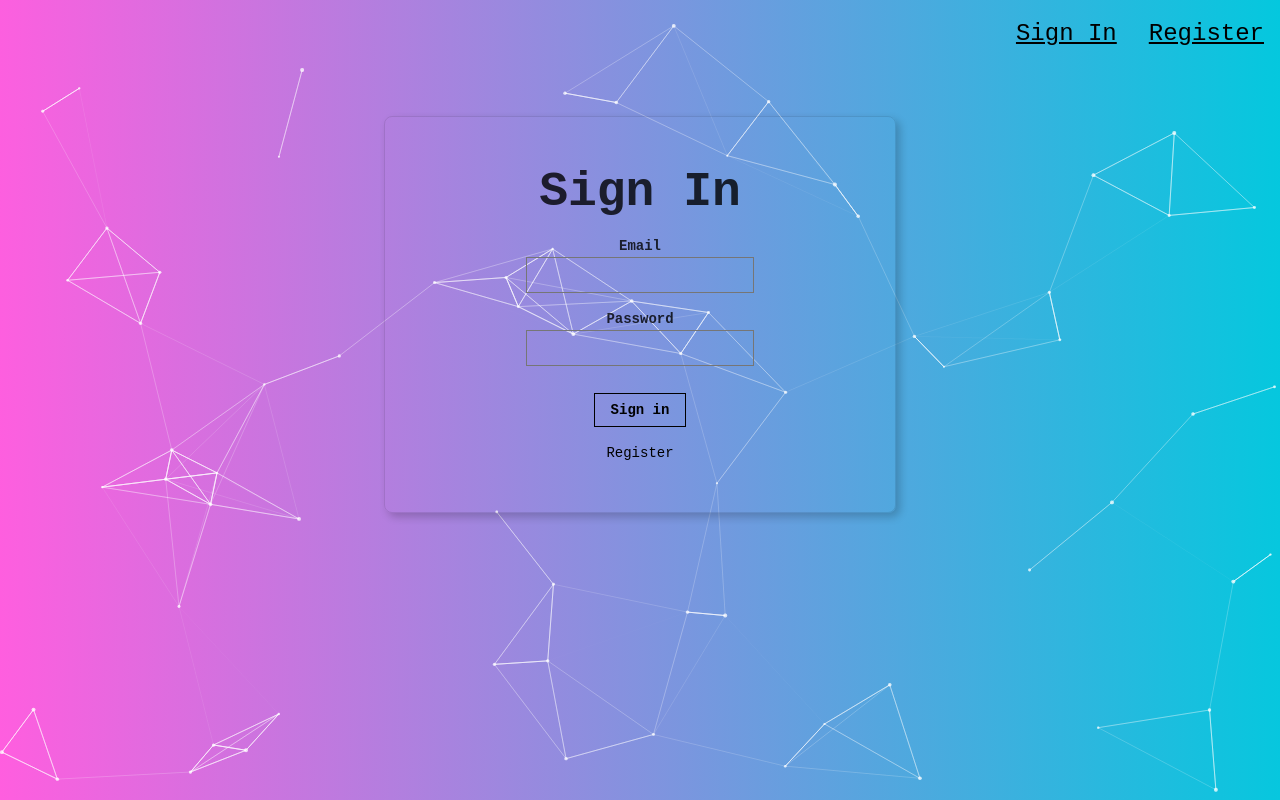
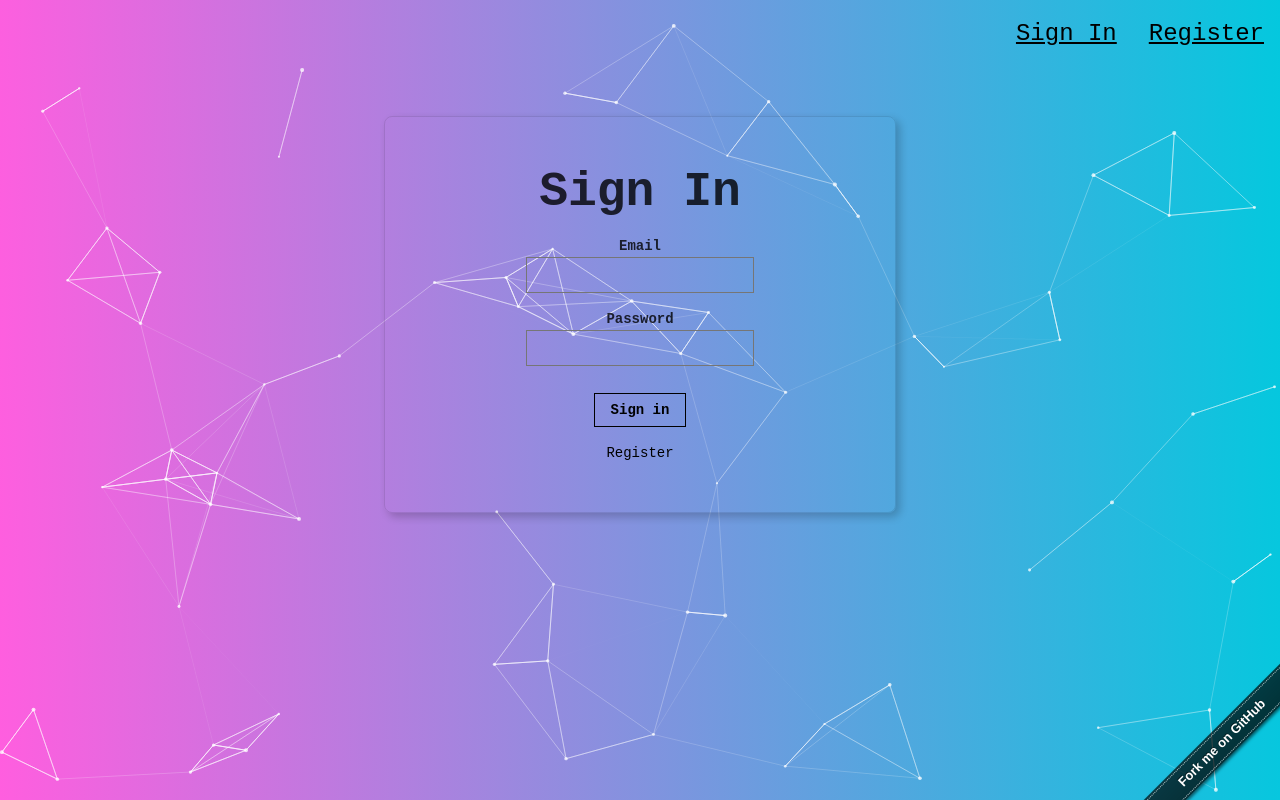
Before and after one commit to Mansvini/smartbrainfrontend, a React (Create React App) app: page / in a window 1280 px wide. Built offline with nearby package versions, Linux system fonts and the light colour scheme.

Commit message:
adding github fork me ribbon

```diff
--- a/package.json
+++ b/package.json
@@ -19,7 +19,7 @@
     "web-vitals": "^2.1.2"
   },
   "scripts": {
-    "start": "serve -s build",
+    "start": "react-scripts start serve -s build",
     "build": "react-scripts build",
     "test": "react-scripts test",
     "eject": "react-scripts eject"
--- a/src/App.js
+++ b/src/App.js
@@ -9,6 +9,7 @@
 import Particles from 'react-tsparticles';
 import Modal from './components/Modal/Modal';
 import Profile from './components/Profile/Profile';
+import './gh-fork-ribbon.css';
 import './App.css';
 
 const particlesOptions={
@@ -292,6 +293,7 @@
             />
           )
         }
+        <a class="github-fork-ribbon right-bottom fixed" href="https://github.com/Mansvini/smartbrainfrontend" target="_blank" rel="noreferrer" data-ribbon="Fork me on GitHub" title="Fork me on GitHub">Fork me on GitHub</a>
       </div>
     );
   }
--- /dev/null
+++ b/src/gh-fork-ribbon.css
@@ -0,0 +1,124 @@
+/*!
+ * "Fork me on GitHub" CSS ribbon v0.2.3 | MIT License
+ * https://github.com/simonwhitaker/github-fork-ribbon-css
+*/
+
+.github-fork-ribbon {
+    width: 12.1em;
+    height: 12.1em;
+    position: absolute;
+    overflow: hidden;
+    top: 0;
+    right: 0;
+    z-index: 9999;
+    pointer-events: none;
+    font-size: 13px;
+    text-decoration: none;
+    text-indent: -999999px;
+  }
+
+  .github-fork-ribbon.fixed {
+    position: fixed;
+  }
+
+  .github-fork-ribbon:hover, .github-fork-ribbon:active {
+    background-color: rgba(0, 0, 0, 0.0);
+  }
+
+  .github-fork-ribbon:before, .github-fork-ribbon:after {
+    /* The right and left classes determine the side we attach our banner to */
+    position: absolute;
+    display: block;
+    width: 15.38em;
+    height: 1.54em;
+
+    top: 3.23em;
+    right: -3.23em;
+
+    -webkit-box-sizing: content-box;
+    -moz-box-sizing: content-box;
+    box-sizing: content-box;
+
+    -webkit-transform: rotate(45deg);
+    -moz-transform: rotate(45deg);
+    -ms-transform: rotate(45deg);
+    -o-transform: rotate(45deg);
+    transform: rotate(45deg);
+  }
+
+  .github-fork-ribbon:before {
+    content: "";
+
+    /* Add a bit of padding to give some substance outside the "stitching" */
+    padding: .38em 0;
+
+    /* Set the base colour */
+    background-color: rgba(1,1,1,0.7);
+
+    /* Set a gradient: transparent black at the top to almost-transparent black at the bottom */
+    background-image: -webkit-gradient(linear, left top, left bottom, from(rgba(0, 0, 0, 0)), to(rgba(0, 0, 0, 0.15)));
+    background-image: -webkit-linear-gradient(top, rgba(0, 0, 0, 0), rgba(0, 0, 0, 0.15));
+    background-image: -moz-linear-gradient(top, rgba(0, 0, 0, 0), rgba(0, 0, 0, 0.15));
+    background-image: -ms-linear-gradient(top, rgba(0, 0, 0, 0), rgba(0, 0, 0, 0.15));
+    background-image: -o-linear-gradient(top, rgba(0, 0, 0, 0), rgba(0, 0, 0, 0.15));
+    background-image: linear-gradient(to bottom, rgba(0, 0, 0, 0), rgba(0, 0, 0, 0.15));
+
+    /* Add a drop shadow */
+    -webkit-box-shadow: 0 .15em .23em 0 rgba(0, 0, 0, 0.5);
+    -moz-box-shadow: 0 .15em .23em 0 rgba(0, 0, 0, 0.5);
+    box-shadow: 0 .15em .23em 0 rgba(0, 0, 0, 0.5);
+
+    pointer-events: auto;
+  }
+
+  .github-fork-ribbon:after {
+    /* Set the text from the data-ribbon attribute */
+    content: attr(data-ribbon);
+
+    /* Set the text properties */
+    color: #fff;
+    font: 700 1em "Helvetica Neue", Helvetica, Arial, sans-serif;
+    line-height: 1.54em;
+    text-decoration: none;
+    text-shadow: 0 -.08em rgba(0, 0, 0, 0.5);
+    text-align: center;
+    text-indent: 0;
+
+    /* Set the layout properties */
+    padding: .15em 0;
+    margin: .15em 0;
+
+    /* Add "stitching" effect */
+    border-width: .08em 0;
+    border-style: dotted;
+    border-color: #fff;
+    border-color: rgba(255, 255, 255, 0.7);
+  }
+
+  .github-fork-ribbon.left-top, .github-fork-ribbon.left-bottom {
+    right: auto;
+    left: 0;
+  }
+
+  .github-fork-ribbon.left-bottom, .github-fork-ribbon.right-bottom {
+    top: auto;
+    bottom: 0;
+  }
+
+  .github-fork-ribbon.left-top:before, .github-fork-ribbon.left-top:after, .github-fork-ribbon.left-bottom:before, .github-fork-ribbon.left-bottom:after {
+    right: auto;
+    left: -3.23em;
+  }
+
+  .github-fork-ribbon.left-bottom:before, .github-fork-ribbon.left-bottom:after, .github-fork-ribbon.right-bottom:before, .github-fork-ribbon.right-bottom:after {
+    top: auto;
+    bottom: 3.23em;
+  }
+
+  .github-fork-ribbon.left-top:before, .github-fork-ribbon.left-top:after, .github-fork-ribbon.right-bottom:before, .github-fork-ribbon.right-bottom:after {
+    -webkit-transform: rotate(-45deg);
+    -moz-transform: rotate(-45deg);
+    -ms-transform: rotate(-45deg);
+    -o-transform: rotate(-45deg);
+    transform: rotate(-45deg);
+  }
```
